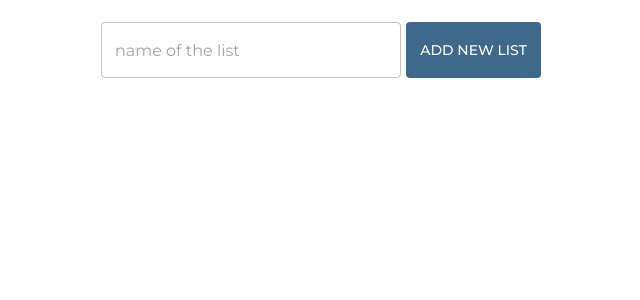
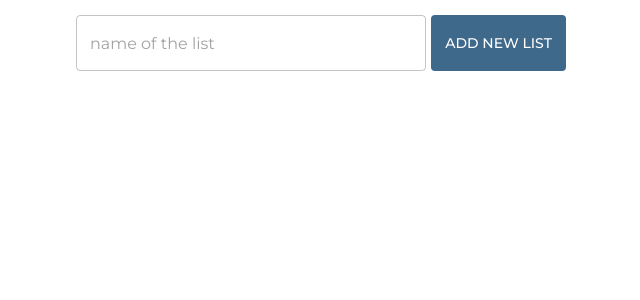
Before and after one commit to alina-laktionova/todolist, a React (Create React App) app: page / in a window 1280 px wide. Shown: the top 300 px of the page, without its empty margins (319-959 px from the left). Built offline with nearby package versions, Linux system fonts and the light colour scheme.

Commit message:
fixed bugs

```diff
--- a/src/App.tsx
+++ b/src/App.tsx
@@ -1,6 +1,6 @@
-import React, {useEffect, useState} from 'react';
+import React, {useEffect} from 'react';
 import {useDispatch, useSelector} from "react-redux";
-import {Box, Button, OutlinedInput, useMediaQuery} from "@mui/material";
+import {Box, useMediaQuery} from "@mui/material";
 import {
     DragDropContext,
     Draggable,
@@ -10,20 +10,19 @@ import {
     DroppableProvided,
     DropResult
 } from "react-beautiful-dnd";
-import {addListAction, dragAndDropAction, loadListsFromStorage} from "./store/actions";
+import {dragAndDropAction, loadListsFromStorage} from "./store/actions";
 import TodoList from "./components/TodoList";
 import TodoListInterface from "./models/TodoListInterface";
 import {LIST, STORAGE_KEY} from "./config/constants";
 import {Dispatch} from "redux";
-import AddIcon from "@mui/icons-material/Add";
+import ListInput from "./components/ListInput";
 
 
 export default function App() {
     const todoLists: TodoListInterface[] = useSelector((todoLists: TodoListInterface[]) => todoLists)
     const dispatch = useDispatch<Dispatch>()
 
-    const [listName, setListName] = useState<string>('')
-    const smallScreen = useMediaQuery('(max-width:699.9px)');
+    const smScreen = useMediaQuery('(max-width:699.9px)');
 
     useEffect(() => {
         const listsString: string | null = localStorage.getItem(STORAGE_KEY)
@@ -42,82 +41,32 @@ export default function App() {
         dispatch(dragAndDropAction(result))
     }
 
-    function addNewList(name: string) {
-        dispatch(addListAction(name || 'Todo list'))
-        setListName('')
-    }
-
-    function handleChangeInput(event: React.ChangeEvent<HTMLInputElement>) {
-        setListName(event.currentTarget.value)
-    }
-
-    function handleKeyPress(event: React.KeyboardEvent) {
-        if (event.key === "Enter") {
-            addNewList(listName)
-        }
-    }
-
-    return <Box sx={{
+    return (
+        <Box sx={{
             height: '100vh',
+            display: smScreen ? 'block' : 'flex',
             overflow: 'auto',
         }}>
             <Box sx={{
-            position: 'relative',
-            height: smallScreen ? '85px' : '100px',
+                display: 'flex',
+                flexDirection: 'column',
+                width: 'max-content',
             }}>
-            <Box sx={{
-                backgroundColor: 'rgba(255,255,255,0.6)',
-                padding: '7px',
-                borderRadius: '5px',
-                width: 'fit-content',
-                display: 'flex',
-                position: 'fixed',
-                top: smallScreen ? '10px' : '15px',
-                left: '50%',
-                transform: 'translateX(-50%)',
-                zIndex: '-1'
-            }}>
-                <OutlinedInput
-                    sx={{
-                        marginRight: '5px',
-                        maxWidth: '300px',
-                        width: '65vw',
-                        height: '56px',
-                        backgroundColor: 'white'
-                    }}
-                    value={listName}
-                    onChange={handleChangeInput}
-                    onKeyDown={handleKeyPress}
-                    placeholder={'name of the list'}/>
-                <Button variant={"contained"}
-                        onClick={() => addNewList(listName)}
-                        sx={{
-                            padding: '5px',
-                            boxShadow: 'none',
-                            width: smallScreen ? '60px' : '135px',
-                            minWidth: '60px',
-                            height: '56px',
-                        }}>
-                    {smallScreen ? <AddIcon/> : 'Add new list'}
-                </Button>
-            </Box>
-        </Box>
+                <ListInput/>
 
                 <DragDropContext onDragEnd={onDragEnd}>
                     <Droppable droppableId={'listBoard'}
                                key={'listBoard'}
-                       direction={smallScreen ? 'vertical' : 'horizontal'}
+                               direction={smScreen ? 'vertical' : 'horizontal'}
                                type={LIST}>
                         {(provided: DroppableProvided) => (
                             <Box ref={provided.innerRef}
                                  {...provided.droppableProps}
                                  sx={{
-                             width: 'fit-content',
-                             minWidth: '100%',
-                             backgroundColor: 'white',
                                      display: 'flex',
-                             marginX: smallScreen ? '5px' : '10px',
-                             flexDirection: smallScreen ? 'column' : 'row',
+                                     minWidth: smScreen ? '97vw' : '100vw',
+                                     padding: smScreen ? '0 1vw 0 1.5vw' : '0 10px',
+                                     flexDirection: smScreen ? 'column' : 'row',
                                  }}>
                                 {todoLists.map((list: TodoListInterface, index: number) =>
                                     <Draggable draggableId={list.id} index={index} key={list.id}>
@@ -137,4 +86,6 @@ export default function App() {
                     </Droppable>
                 </DragDropContext>
             </Box>
+        </Box>
+    )
 }
--- /dev/null
+++ b/src/components/ListInput.tsx
@@ -0,0 +1,70 @@
+import {Box, Button, OutlinedInput, useMediaQuery} from "@mui/material";
+import AddIcon from "@mui/icons-material/Add";
+import React, {useState} from "react";
+import {addListAction} from "../store/actions";
+import {useDispatch} from "react-redux";
+import {Dispatch} from "redux";
+
+
+export default function ListInput() {
+    const dispatch = useDispatch<Dispatch>()
+    const [listName, setListName] = useState<string>('')
+    const smScreen = useMediaQuery('(max-width:699.9px)');
+
+    function addNewList(name: string) {
+        dispatch(addListAction(name || 'Todo list'))
+        setListName('')
+    }
+
+    function handleChangeInput(event: React.ChangeEvent<HTMLInputElement>) {
+        setListName(event.currentTarget.value)
+    }
+
+    function handleKeyPress(event: React.KeyboardEvent) {
+        if (event.key === "Enter") {
+            addNewList(listName)
+        }
+    }
+
+    return <Box sx={{
+        display: 'flex',
+        flexDirection: 'row',
+        justifyContent: smScreen ? 'center' : 'inherit'
+    }}>
+        <Box sx={smScreen ? {position: 'static'} : {
+            position: 'sticky',
+            left: '50%',
+            transform: 'translateX(-50%)',
+        }}>
+            <Box sx={{
+                display: 'inline-block',
+                margin: smScreen ? '10px 0 5px' : '15px 0'
+            }}>
+                <OutlinedInput
+                    sx={{
+                        marginRight: '5px',
+                        maxWidth: '350px',
+                        width: '70vw',
+                        height: '56px',
+                        backgroundColor: 'white'
+                    }}
+                    value={listName}
+                    onChange={handleChangeInput}
+                    onKeyDown={handleKeyPress}
+                    placeholder={'name of the list'}/>
+                <Button variant={"contained"}
+                        onClick={() => addNewList(listName)}
+                        sx={{
+                            verticalAlign: 'top',
+                            padding: '5px',
+                            boxShadow: 'none',
+                            width: smScreen ? '60px' : '135px',
+                            minWidth: '60px',
+                            height: '56px',
+                        }}>
+                    {smScreen ? <AddIcon/> : 'Add new list'}
+                </Button>
+            </Box>
+        </Box>
+    </Box>
+}
```
Lines whose indentation alone changed are shown as unchanged.
